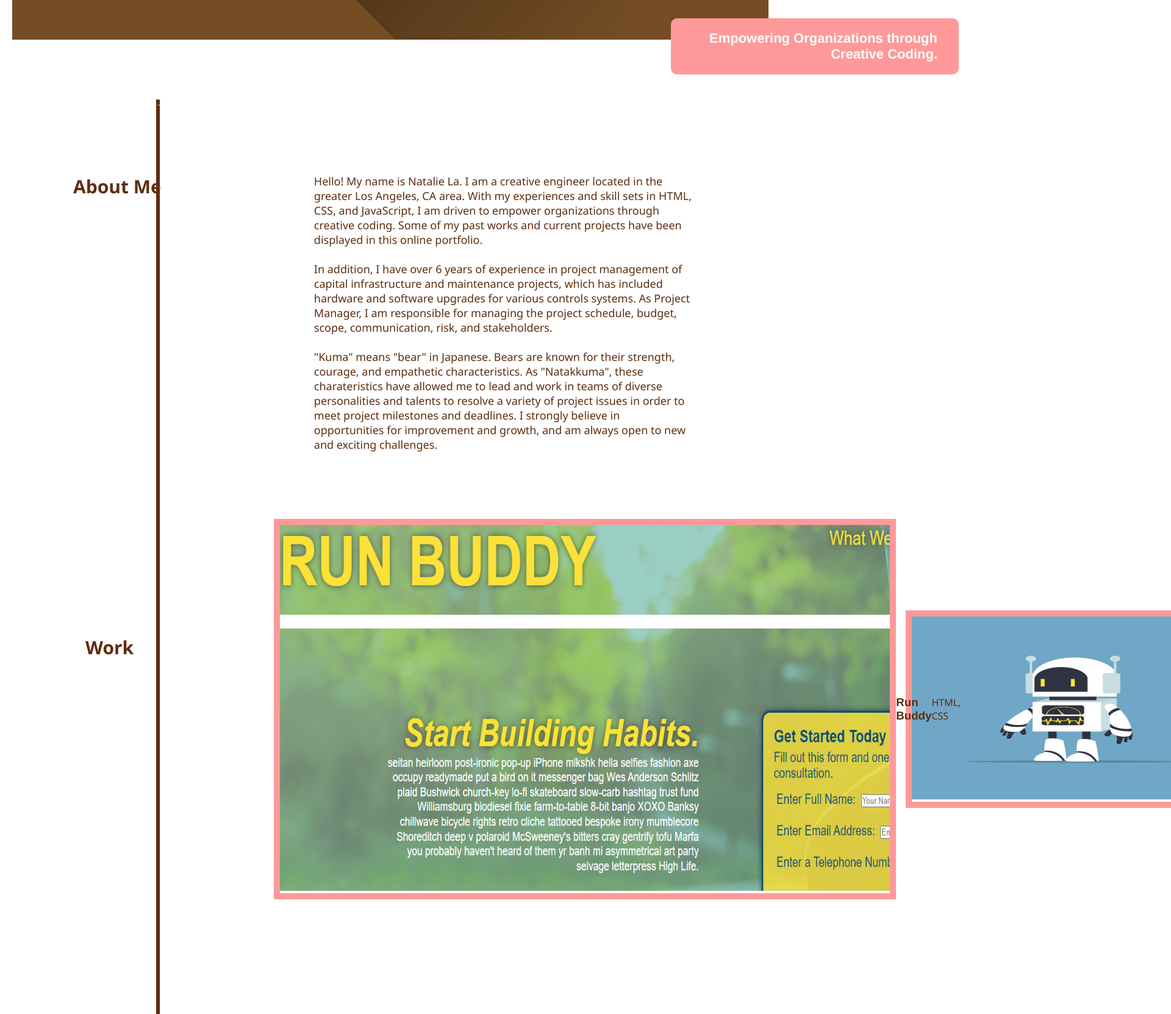
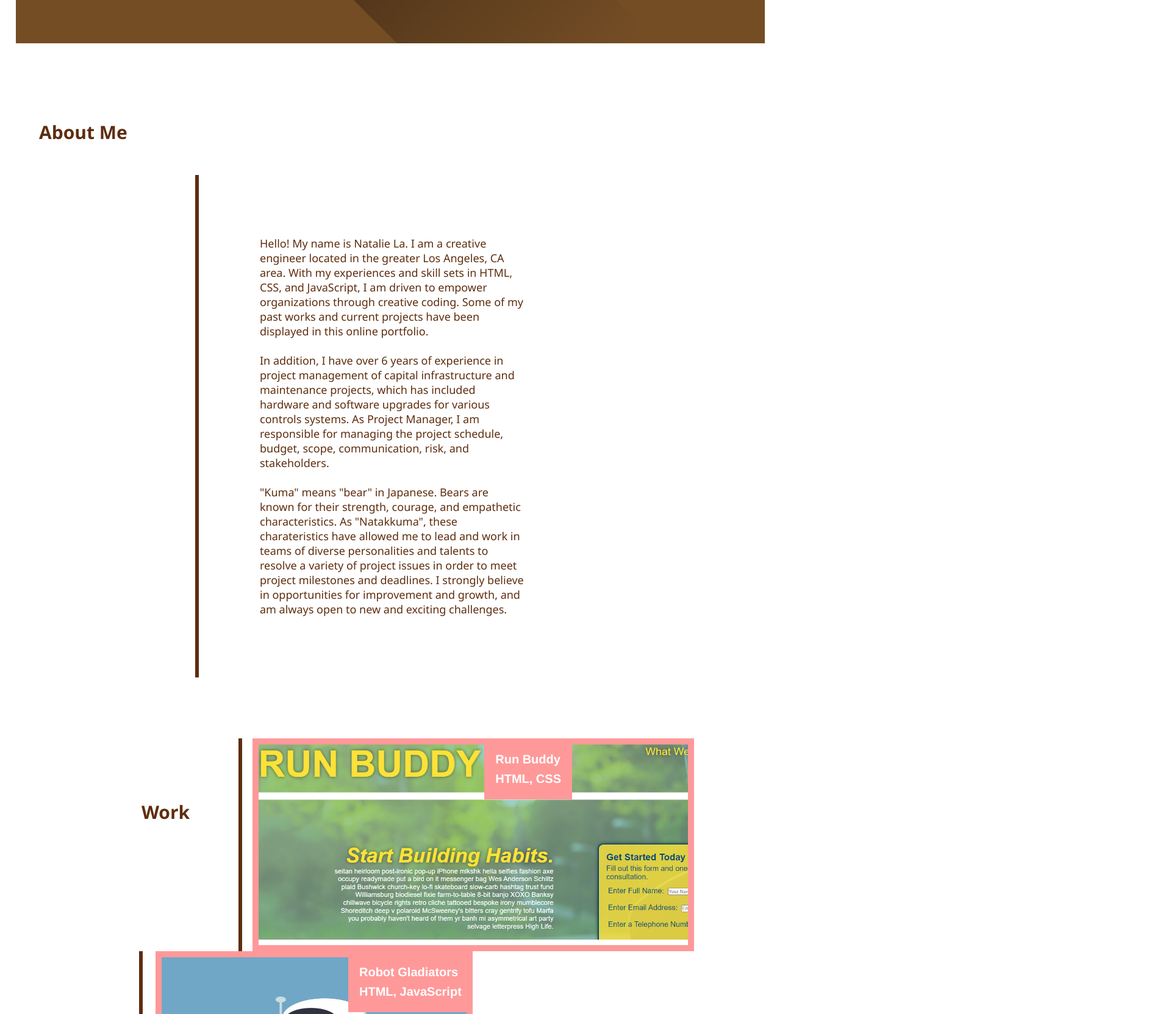
Before and after one commit to natakkuma/natakkuma-portfolio, a plain HTML site: page index.html in a window 1280 px wide. Shown: the part 437-2100 px from the top of the page at 61% size, 1920 px wide, since content can reach past the window. Drawn offline with Linux system fonts and the light colour scheme.

Commit message:
media queries and flex updates

```diff
--- a/assets/css/styles.css
+++ b/assets/css/styles.css
@@ -9,7 +9,6 @@
 /*Universal Style*/
 *{
       margin: 0;
-      padding: 0;
       box-sizing: border-box;
 }
 
@@ -38,8 +37,8 @@ body {
         background-position: center;
         background-attachment: fixed;
         background-position: 80%;
+        z-index: 999999;
 
-        z-index: 9999;
     }
 
     header h1 {
@@ -90,62 +89,77 @@ body {
     background-size: cover;
     background-position: center;
 
-    height:400px;
-    margin: 20px;
+    flex-wrap: wrap;
+    justify-content: flex-end;
+
+
+    height: 400px;
+    margin: 2%;
     padding: 30px;
+    flex-direction: row;
+    align-items: flex-end;
 
 }
 
+
 .kuma-subtitle h2 {
-    font-size: 22px;
+    font-size: 25px;
     color: var(--white);
 
     background-color: var(--primary-color);
     border-color: var(--primary-color);
     border-radius: 10px;
     border-width: thick;
-    width: 40%;
+    width: 30%;
 
+    padding: 30px;
+    text-align: right;
     position: relative;
-    top: 335px;
-    left: 1050px;
-    text-align: right;
-    z-index: 999;
-    padding: 20px 35px;
+    top: 500 px;
+
+
+    float: right;
+    white-space: normal;
 }
 
 /*Content Section*/
 
-.content, .projects {
-    display: flex;
-    flex: flex-wrap;
-    padding: 100px 20px;
-}
 
 .content h2, .projects h2  {
     font-size: 30px;
-    position: realtive;
-    left: 200px;
+
     margin: 100px;
 
-    text-align: left;
+    text-align: right;
 
     font-family: 'Segoe UI';
+
+    padding-bottom: 50px;
+    padding-top: 100px;
+    width: 90%;
+    display: flex;
+    flex-wrap: wrap;
+    align-items: flex-start;
+    justify-content: space-between;
+    margin: 0 auto;
+
+
 }
 
-.content p, .project p {
+.content p {
     font-family: 'Segoe UI';
+    padding-bottom: 50px;
+    padding-top: 50px;
+    width: 70%;
+    display: flex;
+    flex-wrap: wrap;
+    align-items: flex-start;
+    justify-content: space-between;
+    margin: 0 auto;
 }
 
- hr {
-    border-left: 6px solid var(--tertiary-color);
-    position: absolute;
-    left: 20%;
-    top: 600px;
-    height: 10px;
-    display: inline-block;
 
-}
+
 
 
 /*About Me Section*/
@@ -159,54 +173,157 @@ body {
     width: 50%;
     text-align: left;
 
-    position: relative;
-    top: 100px;
-    left: 150px;
+    border-left: 6px solid var(--tertiary-color);
+    padding: 100px;
 
 }
 
+
+
+
 /*Work Section*/
 
-.project {
 
+.projects {
+
+    padding: 100px;
+    width: 80%;
     display: flex;
-    align-items: center;
+    flex-wrap: wrap;
+    align-items: flex-start;
+    justify-content: space-between;
     margin: 0 auto;
-    justify-content: space-around;
+
 
 }
 
-.projects hr {
-    height: 2000px;
-}
-.projects a {
-    border: 10px solid var(--primary-color);
-}
+.projects h3  {
 
-#project1 {
-    margin: auto;
-    padding: 10px;
-
-    position: relative;
-    top: 0px;
-    left: 100px;
+    position: absolute;
+    padding: 18px;
+    /* Reponsive Font Size */
+    font-size: 1em;
+    background-color: var(--primary-color);
+    color: var(--white);
 }
 
 
+
+.projects a {
+    border: 10px solid var(--primary-color);
+    object-fit: cover;
+
+
+}
+
+#project1 a {
+    position: relative;
+    left: 200px;
+
+}
+
+.project {
+    display:flex;
+    flex-wrap: wrap;
+    align-items:stretch;
+    flex-direction: row;
+    font-size: 20px;
+    padding: 0 30px;
+    width: 70%;
+    justify-content: flex-end;
+    line-height: 1.6;
+    border-left: 6px solid var(--tertiary-color);
+
+
+}
+
+
+
+#project1 img{
+    width: 55vw;
+    height: 25vw;
+    justify-content: flex-end;
+
+  }
+
+#project1 h3 {
+    size:20px;
+}
+
+
+
+
 /*Contact Me Section*/
+
+
 .contact ul {
     display: flex;
     flex-wrap: wrap;
     justify-content: space-between;
     align-items: center;
     list-style: none;
-    position: relative;
-    left: 100px;
+    padding: 0 30px;
+    border-left: 6px solid var(--tertiary-color);
+    width: 60%;
+
 }
+
 
 .contact ul li a {
     padding: 10px 15px;
     font-weight: lighter;
     font-size: 1.3vw;
     color: var(--primary-color);
+
+
 }
+
+
+/* Media Query*/
+@media screen and (max-width: 980px) {
+    .project {
+      width: 100%;
+    }
+
+    header h1 {
+      width: 100%;
+      text-align: center;
+    }
+
+    header nav ul {
+      margin-top: 15px;
+      width: 100%;
+      justify-content: center;
+    }
+
+    header nav ul li a {
+      font-size: 22px;
+    }
+  }
+
+  @media screen and (max-width: 575px) {
+    .project {
+      width: 100%;
+      justify-content: space-around;
+    }
+
+    .projects img {
+      width: 218px;
+    }
+
+    .projects h3 {
+      font-size: 12px;
+    }
+
+    .info p {
+      font-size: 18px;
+    }
+
+    .kuma-subtitle h2 {
+        padding-right: 1rem;
+    }
+
+    #project1 img {
+        height: 97vw;
+    }
+  }
--- a/index.html
+++ b/index.html
@@ -49,7 +49,7 @@
 
         <!--Subtitle-->
         <div class="kuma-subtitle">
-            <h2>Empowering Organizations through Creative Coding.</h2>
+            <h2>Creative Coding to Empower Organizations</h2>
         </div>
 
     </section>
@@ -61,7 +61,7 @@
         <!--About Me Content-->
         <div id="about-me" class="content">
             <h2>About Me</h2>
-            <hr>
+
 
             <p>
                 Hello! My name is Natalie La. I am a creative engineer located in the greater Los Angeles, CA area. With my experiences and skill sets in HTML, CSS, and JavaScript, I am driven to empower organizations through creative coding. Some of my past works and current projects have been displayed in this online portfolio.
@@ -77,7 +77,7 @@
         <!--Work Content-->
         <div id="work" class="content">
             <h2>Work</h2>
-            <hr>
+
         </div>
 
         <div id="project1" class="project">
@@ -85,12 +85,12 @@
             <a href="https://natakkuma.github.io/run-buddy/">
             <img src="assets/images/runbuddy.PNG"
             alt="Link to Natalie's Work - Run Buddy Website"
-            width="1000px"
-            height="600px">
+            width="1000"
+            height="500">
             </a>
 
-            <h3>Run Buddy</h3><br>
-            <p>HTML, CSS</p>
+            <h3>Run Buddy<br>HTML, CSS</h3>
+
         </div>
         <br><br>
         <div id="project2" class="project">
@@ -98,11 +98,11 @@
             <a href="https://natakkuma.github.io/robot-gladiators/">
                 <img src="assets/images/robot.jpg"
                 alt="Link to Natalie's Work - Robot Gladiators Game"
-                width="500px"
-                height="300px">
+                width="500"
+                height="300">
                 </a>
-            <h3>Robot Gladiators</h3><br>
-            <p>HTML, JavaScript</p>
+            <h3>Robot Gladiators <br>HTML, JavaScript</h3>
+
         </div>
 
         <div id="project3" class="project">
@@ -110,11 +110,11 @@
             <a href="https://natakkuma.github.io/horiseon-marketing/">
                 <img src="assets/images/horiseonmarketing.PNG"
                 alt="Link to Natalie's Work - Horisean Marketing Website"
-                width="500px"
-                height="300px">
+                width="500"
+                height="300">
                 </a>
-            <h3>Horiseon Marketing</h3><br>
-            <p>HTML, CSS</p>
+            <h3>Horiseon Marketing<br>HTML, CSS</h3>
+
         </div>
         <br><br>
         <div id="project4" class="project">
@@ -122,11 +122,11 @@
             <a href="https://natakkuma.github.io/horiseon-marketing/">
                 <img src="assets/images/calculator.jpg"
                 alt="Link to Natalie's Work - JavaScript Calculator"
-                width="500px"
-                height="300px">
+                width="500"
+                height="300">
                 </a>
-            <h3>Calculator</h3><br>
-            <p>HTML, JavaScript</p>
+            <h3>Calculator<br></h3>
+
         </div>
 
         <div id="project5" class="project">
@@ -134,11 +134,11 @@
             <a href="https://natakkuma.github.io/natakkuma-portfolio/">
                 <img src="assets/images/face banner.jfif"
                 alt="Link to Natalie's Work - Online Portfolio Website"
-                width="500px"
-                height="300px">
+                width="500"
+                height="300">
                 </a>
-            <h3>Personal Portfolio</h3><br>
-            <p>HTML, CSS</p>
+            <h3>Personal Portfolio<br> HTML, CSS</h3>
+
         </div>
 
     </section>
@@ -147,7 +147,7 @@
         <!--Contact Me Content-->
         <div id="contact-me" class="content">
             <h2>Contact Me</h2>
-            <hr>
+
                 <!--Contact Me Links Start-->
                 <ul>
                 <!--Phone Number Link-->
```
